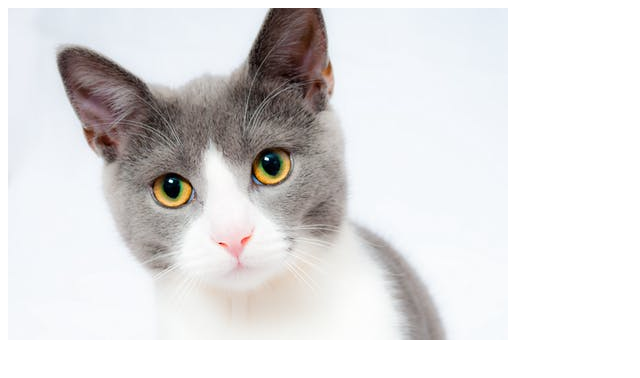
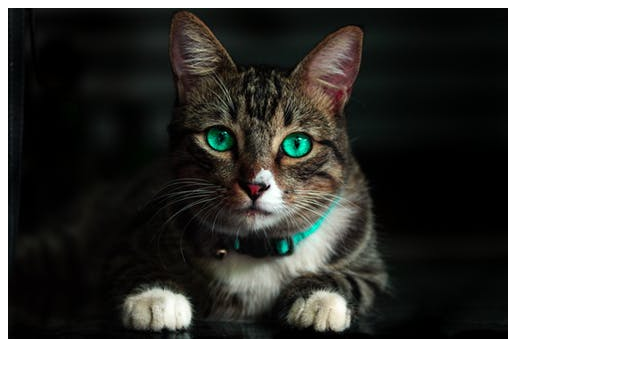
Before and after one commit to maxpereira/theia, a plain HTML site: page index.htm in a window 1280 px wide. Shown: the whole page, without its empty margins (0-640 px from the left). Drawn offline with Linux system fonts and the light colour scheme.

Commit message:
Added more options to image loading

```diff
--- a/index.htm
+++ b/index.htm
@@ -1,13 +1,36 @@
 <html>
 <head>
 <script type="text/javascript">
+	// ------------- Configurable Theia Options -------------
+
+	// Force image size to fit the screen
+	var forceSize = false; // Default: false
+	var forceWidth = 1920;
+	var forceHeight = 1080;
+
+	// Fade between images
+	var fadeBetween = false; // Default: false
+	var fadeTime = 3; // Fade time in seconds
+
+	// Array of image filenames
+	var arrImg = ["cat1.jpeg", "cat2.jpeg", "cat3.png"];
+
+	// -------------  END Configurable Options  -------------
+
+	// Load the next image to the viewport randomly
 	function theiaLoad() {
-		var arrImg = ["cat1.jpeg", "cat2.jpeg"];
 		var imgNext = new Image();
-		imgNext.src = "images/" + arrImg[0];
-		document.getElementById("theiaContainer").appendChild(imgNext);
+		var rndImg = arrImg[Math.floor(Math.random()*arrImg.length)];
+		imgNext.src = "images/" + rndImg;
+		if (forceSize == true) {
+			imgNext.width = forceWidth;
+			imgNext.height = forceHeight;
+		}
+		//document.getElementById("theiaContainer").appendChild(imgNext);
+		document.body.appendChild(imgNext);
 	}
 
+	// Load the first image on page load
 	window.onload=theiaLoad;
 </script>
 <body>
```
Also changed, not shown: images/cat3.png (added).
